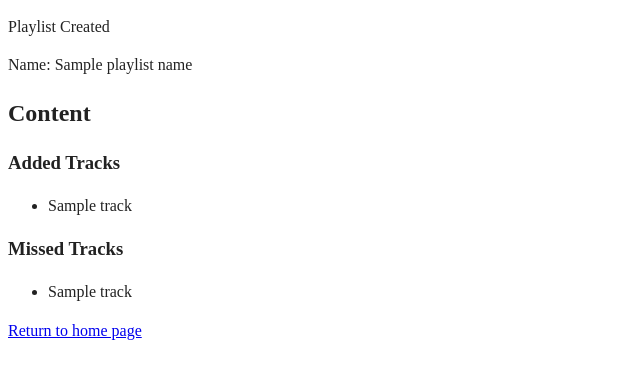
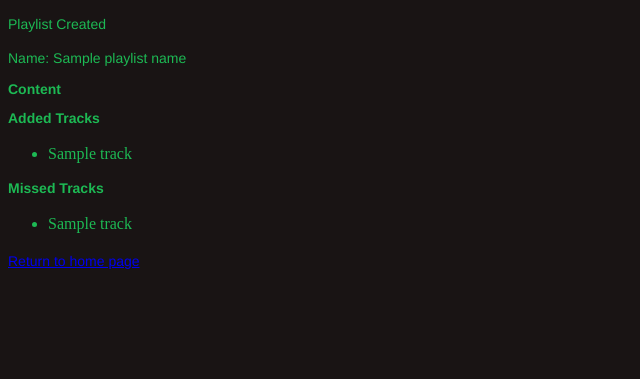
Before and after one commit to AGnias47/spotify-playlist-generator, a Flask app: template templates/submit.html in a window 1280 px wide. Shown: the top 379 px of the page, without its empty margins (0-640 px from the left). Run offline with Flask 2, Linux system fonts and the light colour scheme; the template is opened without the code that fills it: most values are stand-ins (such as "Sample title", 1, 10 or a date in 2020); parts of the project's set-up code (start-up, migrations or seed data) failed here and were passed over.

Commit message:
Somewhat functional

```diff
--- a/templates/index.html
+++ b/templates/index.html
@@ -28,9 +28,7 @@
           <option value="slash">slash (/)</option>
         </select><br />
                 <h2>Playlist</h2>
-                <textarea id="playlist-content" name="playlist-content" rows=30 cols=100>
-                  Artist, Song
-          </textarea>
+                <textarea id="playlist-content" name="playlist-content" rows=30 cols=100>Artist, Song</textarea>
                 </label><br />
                 <input type="submit" value="Submit" />
             </form>
--- a/templates/main.css
+++ b/templates/main.css
@@ -260,3 +260,66 @@ textarea {
     page-break-after: avoid;
   }
 }
+
+textarea {
+    white-space: pre-wrap;
+}
+
+body {
+    background-color: #191414;
+    color: #1DB954;
+}
+
+h1 {
+    font-family: "Helvetica Neue", Helvetica, Arial, sans-serif;
+    font-size: 24px;
+    font-style: normal;
+    font-variant: normal;
+    font-weight: 700;
+    line-height: 26.4px;
+}
+
+h2 {
+    font-family: "Helvetica Neue", Helvetica, Arial, sans-serif;
+    font-size: 14px;
+    font-style: normal;
+    font-variant: normal;
+    font-weight: 700;
+    line-height: 15.4px;
+}
+
+h3 {
+    font-family: "Helvetica Neue", Helvetica, Arial, sans-serif;
+    font-size: 14px;
+    font-style: normal;
+    font-variant: normal;
+    font-weight: 700;
+    line-height: 15.4px;
+}
+
+p {
+    font-family: "Helvetica Neue", Helvetica, Arial, sans-serif;
+    font-size: 14px;
+    font-style: normal;
+    font-variant: normal;
+    font-weight: 400;
+    line-height: 20px;
+}
+
+blockquote {
+    font-family: "Helvetica Neue", Helvetica, Arial, sans-serif;
+    font-size: 21px;
+    font-style: normal;
+    font-variant: normal;
+    font-weight: 400;
+    line-height: 30px;
+}
+
+label {
+    font-family: "Helvetica Neue", Helvetica, Arial, sans-serif;
+    font-size: 13px;
+    font-style: normal;
+    font-variant: normal;
+    font-weight: 400;
+    line-height: 18.5714px;
+}
```
Also changed, not shown: templates/stylesheet.css (deleted).
